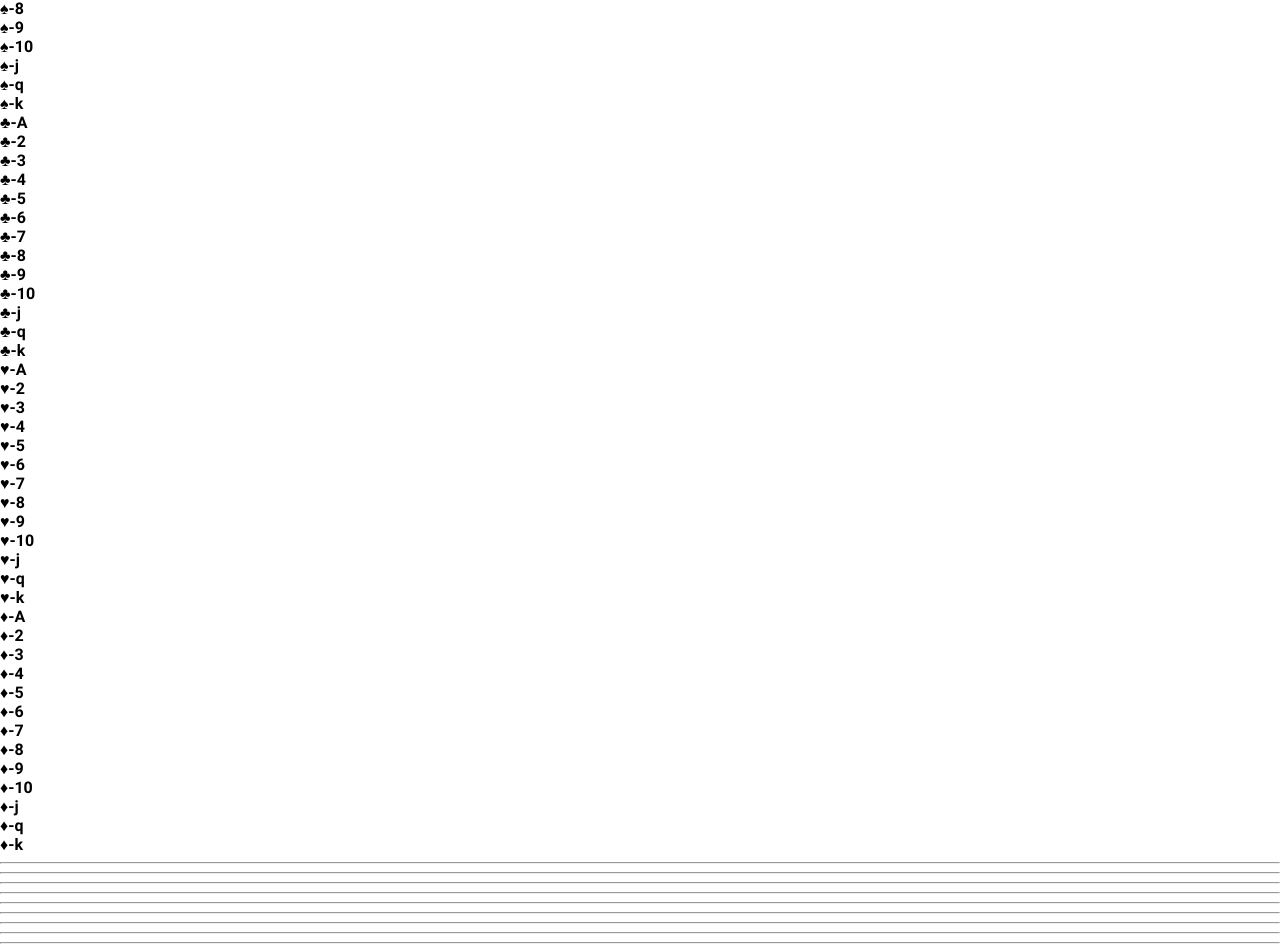
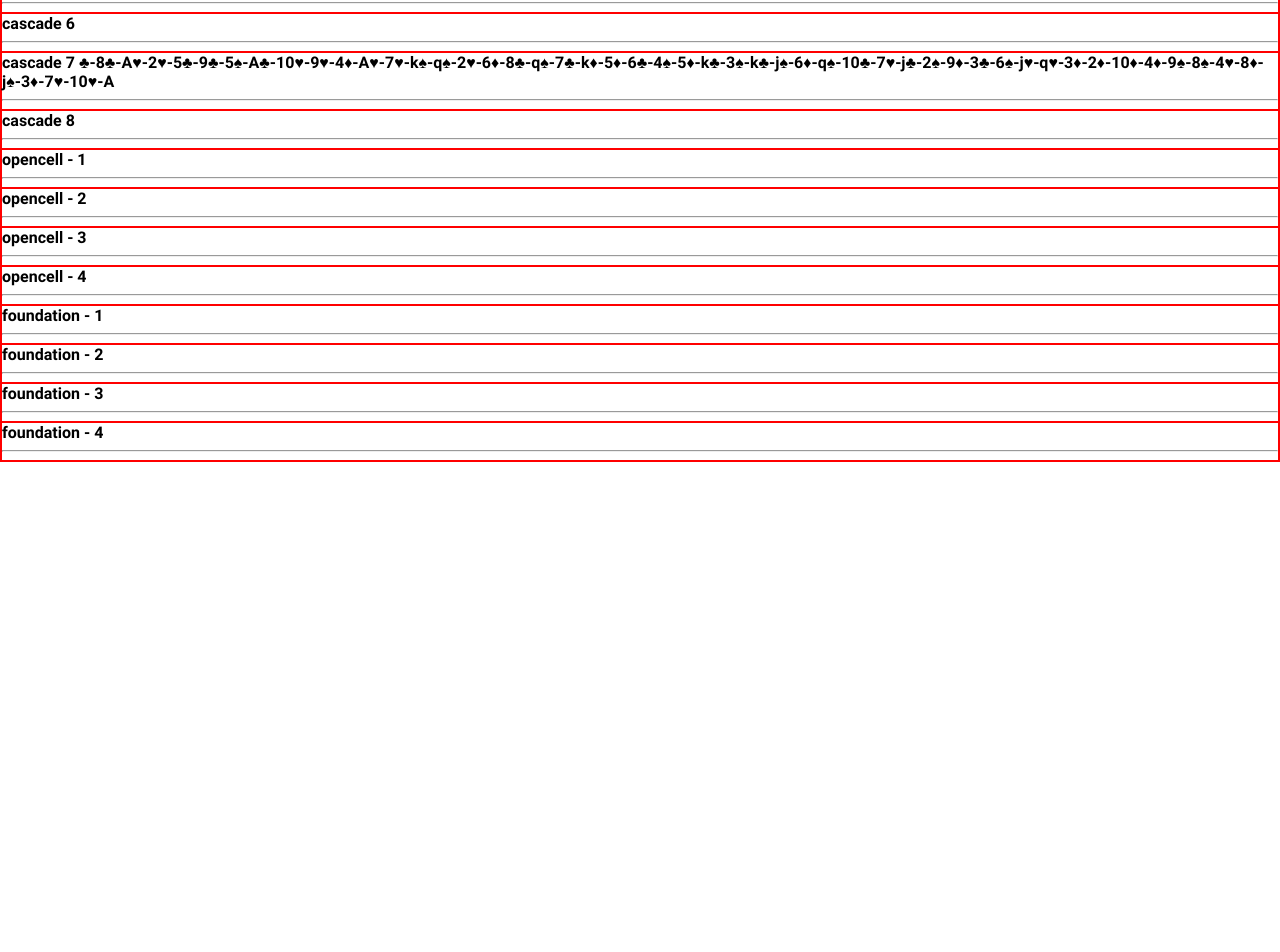
Before and after one commit to david-fox-chang/free-cell, a Vue app: page /play in a window 1280 px wide. Shown: the part 202-1154 px from the top of the page. After the commit the page ends 800 px from the top, so only its background shows below. Built offline with nearby package versions, Linux system fonts and the light colour scheme; the HTML template or start-up script is replaced by a standard one; a web font is replaced by a local one.

Commit message:
draggable cells generator modfied

```diff
--- a/src/views/CardsPlayground.vue
+++ b/src/views/CardsPlayground.vue
@@ -1,128 +1,111 @@
 <template>
   <div class="cards-playground">
-    <draggable v-model="myArray1" group="people" @start="drag=true" @end="drag=false">
-      <div v-for="element in myArray1" :key="element">{{element}}</div>
+    tableaux
+
+    <draggable
+      v-for="i in 8"
+      :key="`cascade${i}`"
+      v-model="$data[`cascade${i}`]"
+      group="people"
+      @start="drag=true"
+      @end="drag=false"
+      @change="change"
+      tag="div"
+    >cascade {{ i }}
+      <span v-for="element in $data[`cascade${i}`]" :key="element">{{element}}</span>
+      <hr>
     </draggable>
+
+    <draggable
+      v-for="i in 4"
+      :key="`opencell${i}`"
+      v-model="$data[`opencell${i}`]"
+      group="people"
+      @start="drag=true"
+      @end="drag=false"
+      tag="div"
+    >opencell - {{ i }}
+    <span v-for="element in $data[`opencell${i}`]" :key="element">{{ element }}</span>
     <hr>
-    <draggable v-model="myArray2" group="people" @start="drag=true" @end="drag=false">
-      <div v-for="element in myArray2" :key="element">{{element}}</div>
     </draggable>
+
+    <draggable
+      v-for="i in 4"
+      :key="`foundation${i}`"
+      v-model="$data[`foundation${i}`]"
+      group="people"
+      @start="drag=true"
+      @end="drag=false"
+      tag="div"
+    >foundation - {{ i }}
+    <span v-for="element in $data[`foundation${i}`]" :key="element">{{ i }} - {{ element }}</span>
     <hr>
-
-    <draggable v-model="myArray3" group="people" @start="drag=true" @end="drag=false">
-      <div v-for="element in myArray3" :key="element">{{element}}</div>
-    </draggable>
-    <hr>
-
-    <draggable v-model="myArray4" group="people" @start="drag=true" @end="drag=false">
-      <div v-for="element in myArray4" :key="element">{{element}}</div>
-    </draggable>
-    <hr>
-
-    <draggable v-model="myArray5" group="people" @start="drag=true" @end="drag=false">
-      <div v-for="element in myArray5" :key="element">{{element}}</div>
-    </draggable>
-    <hr>
-
-    <draggable v-model="myArray6" group="people" @start="drag=true" @end="drag=false">
-      <div v-for="element in myArray6" :key="element">{{element}}</div>
-    </draggable>
-    <hr>
-
-    <draggable v-model="myArray7" group="people" @start="drag=true" @end="drag=false">
-      <div v-for="element in myArray7" :key="element">{{element}}</div>
-    </draggable>
-    <hr>
-
-    <draggable v-model="myArray8" group="people" @start="drag=true" @end="drag=false">
-      <div v-for="element in myArray8" :key="element">{{element}}</div>
-    </draggable>
-    <hr>
-
-    <draggable v-model="oneElArr1" group="people" @start="drag=true" @end="drag=false">
-      <div v-for="element in oneElArr1" :key="element">{{element}}</div>
-    </draggable>
-    <hr>
-    <draggable v-model="oneElArr2" group="people" @start="drag=true" @end="drag=false">
-      <div v-for="element in oneElArr2" :key="element">{{element}}</div>
-
-    </draggable>
-    <hr>
-    <draggable v-model="oneElArr3" group="people" @start="drag=true" @end="drag=false">
-      <div v-for="element in oneElArr3" :key="element">{{element}}</div>
-
-    </draggable>
-    <hr>
-    <draggable v-model="oneElArr4" group="people" @start="drag=true" @end="drag=false">
-      <div v-for="element in oneElArr4" :key="element">{{element}}</div>
-
-    </draggable>
-    <hr>
-    <draggable v-model="finPoker1" group="people" @start="drag=true" @end="drag=false">
-      <div v-for="element in finPoker1" :key="element">{{element}}</div>
-
-    </draggable>
-    <hr>
-    <draggable v-model="finPoker2" group="people" @start="drag=true" @end="drag=false">
-      <div v-for="element in finPoker2" :key="element">{{element}}</div>
-
-    </draggable>
-    <hr>
-    <draggable v-model="finPoker3" group="people" @start="drag=true" @end="drag=false">
-      <div v-for="element in finPoker3" :key="element">{{element}}</div>
-
-    </draggable>
-    <hr>
-    <draggable v-model="finPoker4" group="people" @start="drag=true" @end="drag=false">
-      <div v-for="element in finPoker4" :key="element">{{element}}</div>
-
     </draggable>
   </div>
 </template>
 
 <script>
 import draggable from 'vuedraggable';
+import lodash from 'lodash';
+
+// import OpenCells from '../components/OpenCells.vue';
+
 
 export default {
   components: {
     draggable,
+    // 'open-cells': OpenCells,
   },
-  data: () => ({
-    myArray1: [],
-    myArray2: [],
-    myArray3: [],
-    myArray4: [],
-    myArray5: [],
-    myArray6: [],
-    myArray7: [],
-    myArray8: [],
-    oneElArr1: [],
-    oneElArr2: [],
-    oneElArr3: [],
-    oneElArr4: [],
-    finPoker1: [],
-    finPoker2: [],
-    finPoker3: [],
-    finPoker4: [],
-  }),
+  data() {
+    const $return = [
+      { name: 'cascade', num: 8 },
+      { name: 'opencell', num: 4 },
+      { name: 'foundation', num: 4 },
+    ].reduce((sum, { name, num }) => Object.assign(
+      sum,
+      ...Array.from(
+        Array(num),
+        (i, ind) => ({ [`${name}${ind + 1}`]: [] }),
+      ),
+    ), {});
+
+    console.log($return);
+    return { ...$return };
+  },
   created() {
-    const pokers = ['♠', '♣', '♥', '♦'].map(i => [
+    const pokers = lodash.shuffle('♠♣♥♦').map(i => [
       'A', 2, 3, 4, 5, 6, 7, 8, 9, 10, 'j', 'q', 'k',
     ].map(n => `${i}-${n}`)).flat();
-
-    console.log(pokers, this.myArray7.push(...pokers));
+    console.log(pokers, this.cascade7.push(...lodash.shuffle(pokers)));
   },
-  watch: {
-    oneElArr1(newlist) {
-      console.log('oneElArr1', newlist.length);
-      if (newlist.length > 1) {
-        console.log('fail');
-      }
+  methods: {
+    change(...e) {
+      console.table(...e);
     },
   },
+  watch: [
+    { name: 'cascade', num: 8 },
+    { name: 'opencell', num: 4 },
+    { name: 'foundation', num: 4 },
+  ].reduce((sum, { name, num }) => Object.assign(
+    sum,
+    ...Array.from(
+      Array(num),
+      (i, ind) => ({
+        [`${name}${ind + 1}`]: (newlist) => {
+          console.log(`${name}${ind + 1}`, newlist);
+          if (newlist.length > 1) {
+            console.log('fail', newlist.length);
+          }
+        },
+      }),
+    ),
+  ), {}),
 };
 </script>
 
 <style lang="less" scoped>
-
+div {
+  border: solid 1px #F00;
+}
 </style>
```
